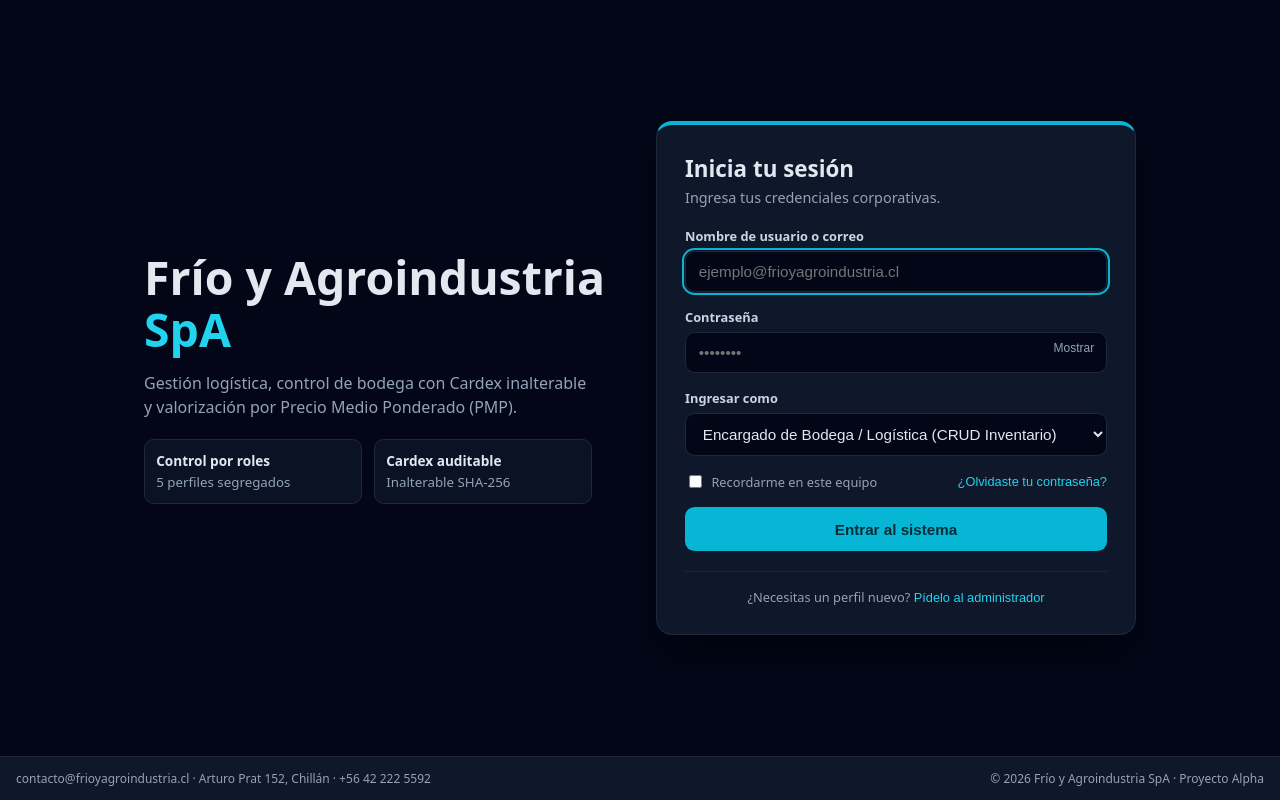
After one commit to camipmoralesz-cmyk/EVS3-proyecto--alpha, a Django app: page /cuentas/login/ in a window 1280 px wide. The commit adds this page. Run offline with Django 5.2, Linux system fonts and the light colour scheme.

Commit message:
Agrega login con roles (RBAC), bloqueo por reintentos y cierre de sesion

```diff
--- /dev/null
+++ b/apps/usuarios/forms.py
@@ -0,0 +1,63 @@
+from django import forms
+from django.contrib.auth import authenticate, get_user_model
+
+from .roles import ROLES, tiene_rol
+
+
+class LoginForm(forms.Form):
+    username = forms.CharField(
+        label='Nombre de usuario o correo',
+        widget=forms.TextInput(attrs={
+            'autocomplete': 'username',
+            'placeholder': 'ejemplo@frioyagroindustria.cl',
+            'autofocus': True,
+        }),
+    )
+    password = forms.CharField(
+        label='Contraseña',
+        widget=forms.PasswordInput(attrs={
+            'autocomplete': 'current-password',
+            'placeholder': '••••••••',
+        }),
+    )
+    rol = forms.ChoiceField(
+        label='Ingresar como',
+        choices=[(r['id'], f"{r['name']} ({r['badge']})") for r in ROLES],
+    )
+    recordarme = forms.BooleanField(label='Recordarme en este equipo', required=False)
+
+    def __init__(self, *args, request=None, **kwargs):
+        super().__init__(*args, **kwargs)
+        self.request = request
+        self.user = None
+        # 'credenciales' = usuario/clave incorrectos, 'rol' = no tiene ese rol
+        self.error_tipo = None
+
+    def clean(self):
+        datos = super().clean()
+        ident = datos.get('username')
+        clave = datos.get('password')
+        rol = datos.get('rol')
+        if not (ident and clave and rol):
+            return datos
+
+        username = ident
+        if '@' in ident:
+            User = get_user_model()
+            u = User.objects.filter(email__iexact=ident).first()
+            if u:
+                username = u.get_username()
+
+        user = authenticate(self.request, username=username, password=clave)
+        if user is None:
+            self.error_tipo = 'credenciales'
+            raise forms.ValidationError('Usuario o contraseña incorrectos.')
+
+        if not tiene_rol(user, rol):
+            self.error_tipo = 'rol'
+            raise forms.ValidationError(
+                'Tu cuenta no tiene permisos para ingresar con el rol seleccionado.'
+            )
+
+        self.user = user
+        return datos
--- /dev/null
+++ b/apps/usuarios/urls.py
@@ -0,0 +1,12 @@
+from django.contrib.auth.views import LogoutView
+from django.urls import path
+
+from . import views
+
+app_name = 'usuarios'
+
+urlpatterns = [
+    path('login/', views.login_view, name='login'),
+    path('logout/', LogoutView.as_view(), name='logout'),  # solo acepta POST
+    path('inicio/', views.inicio, name='inicio'),
+]
--- a/apps/usuarios/views.py
+++ b/apps/usuarios/views.py
@@ -1,3 +1,83 @@
-from django.shortcuts import render
+import time
 
-# Create your views here.
+from django.conf import settings
+from django.contrib.auth import login
+from django.contrib.auth.decorators import login_required
+from django.core.cache import cache
+from django.shortcuts import redirect, render
+from django.utils.http import url_has_allowed_host_and_scheme
+from django.views.decorators.cache import never_cache
+
+from .forms import LoginForm
+from .roles import roles_de
+
+MAX_INTENTOS = 3          # fallos seguidos antes de bloquear
+BLOQUEO_SEGUNDOS = 30     # duración del bloqueo (súbelo en producción)
+VENTANA_FALLOS = 15 * 60  # los fallos se olvidan tras 15 min sin intentos
+
+
+def _claves(request, ident):
+    base = f"{ident.strip().lower()}:{request.META.get('REMOTE_ADDR', '')}"
+    return f'login_fallos:{base}', f'login_bloqueo:{base}'
+
+
+def _segundos_bloqueo(clave_bloqueo):
+    hasta = cache.get(clave_bloqueo)
+    if not hasta:
+        return 0
+    return max(0, int(hasta - time.time()) + 1)
+
+
+def _destino(request):
+    siguiente = request.POST.get('next') or request.GET.get('next') or ''
+    if siguiente and url_has_allowed_host_and_scheme(
+        siguiente, allowed_hosts={request.get_host()},
+        require_https=request.is_secure(),
+    ):
+        return siguiente
+    return settings.LOGIN_REDIRECT_URL
+
+
+@never_cache
+def login_view(request):
+    if request.user.is_authenticated:
+        return redirect(settings.LOGIN_REDIRECT_URL)
+
+    form = LoginForm(request.POST or None, request=request)
+    bloqueado = 0
+    modal_clave = False
+
+    if request.method == 'POST':
+        ident = request.POST.get('username', '')
+        k_fallos, k_bloqueo = _claves(request, ident)
+        bloqueado = _segundos_bloqueo(k_bloqueo)
+
+        if not bloqueado:
+            if form.is_valid():
+                cache.delete_many([k_fallos, k_bloqueo])
+                login(request, form.user)
+                if not form.cleaned_data['recordarme']:
+                    request.session.set_expiry(0)  # expira al cerrar el navegador
+                return redirect(_destino(request))
+
+            if form.error_tipo == 'credenciales':
+                fallos = cache.get(k_fallos, 0) + 1
+                cache.set(k_fallos, fallos, VENTANA_FALLOS)
+                if fallos >= MAX_INTENTOS:
+                    cache.set(k_bloqueo, time.time() + BLOQUEO_SEGUNDOS, BLOQUEO_SEGUNDOS)
+                    cache.delete(k_fallos)
+                    bloqueado = BLOQUEO_SEGUNDOS
+                else:
+                    modal_clave = True
+
+    return render(request, 'usuarios/login.html', {
+        'form': form,
+        'next': request.GET.get('next', ''),
+        'bloqueado': bloqueado,
+        'modal_clave': modal_clave,
+    })
+
+
+@login_required
+def inicio(request):
+    return render(request, 'usuarios/inicio.html', {'roles_usuario': roles_de(request.user)})
--- a/config/settings.py
+++ b/config/settings.py
@@ -134,3 +134,7 @@ MAILERS = {
         'BACKEND': 'django.core.mail.backends.console.EmailBackend',
     },
 }
+
+LOGIN_URL = 'usuarios:login'
+LOGIN_REDIRECT_URL = '/inventario/stock/'
+LOGOUT_REDIRECT_URL = 'usuarios:login'
--- a/config/urls.py
+++ b/config/urls.py
@@ -8,4 +8,5 @@ urlpatterns = [
     path('catalogo/', include('apps.catalogo.urls')),
     path('entidades/', include('apps.entidades.urls')),
     path('inventario/', include('apps.inventario.urls')),
+    path('cuentas/', include('apps.usuarios.urls')),
 ]
--- /dev/null
+++ b/templates/usuarios/login.html
@@ -0,0 +1,168 @@
+<!DOCTYPE html>
+<html lang="es">
+<head>
+  <meta charset="utf-8">
+  <meta name="viewport" content="width=device-width, initial-scale=1">
+  <title>Iniciar sesión · Proyecto Alpha</title>
+  <style>
+    :root{--fondo:#020617;--panel:#0f172a;--borde:#1e293b;--texto:#e2e8f0;--suave:#94a3b8;--cian:#06b6d4;--cian-claro:#22d3ee;--rojo:#fb7185}
+    *{box-sizing:border-box}
+    body{margin:0;min-height:100vh;display:flex;flex-direction:column;background:var(--fondo);color:var(--texto);font-family:system-ui,-apple-system,"Segoe UI",sans-serif}
+    main{flex:1;display:grid;grid-template-columns:1fr;gap:2rem;align-items:center;max-width:64rem;width:100%;margin:0 auto;padding:2rem 1rem}
+    @media(min-width:900px){main{grid-template-columns:1fr 1fr}}
+    .marca h1{font-size:clamp(1.9rem,4vw,2.9rem);line-height:1.1;margin:0 0 .75rem}
+    .marca h1 span{color:var(--cian-claro)}
+    .marca p{color:var(--suave);max-width:28rem;line-height:1.5}
+    .datos{display:grid;grid-template-columns:1fr 1fr;gap:.75rem;max-width:28rem;margin-top:1.25rem}
+    .datos div{background:rgba(15,23,42,.7);border:1px solid var(--borde);border-radius:.6rem;padding:.7rem}
+    .datos b{display:block;font-size:.85rem}
+    .datos small{color:var(--suave)}
+    .tarjeta{background:var(--panel);border:1px solid var(--borde);border-top:4px solid var(--cian);border-radius:1rem;padding:1.75rem;box-shadow:0 20px 40px rgba(0,0,0,.4)}
+    .tarjeta h2{margin:0;font-size:1.4rem}
+    .sub{color:var(--suave);font-size:.9rem;margin:.25rem 0 1.25rem}
+    label{display:block;font-size:.8rem;font-weight:600;color:#cbd5e1;margin:0 0 .35rem}
+    .campo{margin-bottom:1rem;position:relative}
+    input[type=text],input[type=password],select{width:100%;padding:.7rem .8rem;background:var(--fondo);border:1px solid var(--borde);border-radius:.6rem;color:var(--texto);font-size:.95rem}
+    input:focus,select:focus,button:focus-visible,a:focus-visible{outline:2px solid var(--cian);outline-offset:1px}
+    input:disabled,select:disabled{opacity:.5}
+    .ver{position:absolute;right:.5rem;top:1.75rem;background:none;border:0;color:var(--suave);font-size:.75rem;cursor:pointer;padding:.3rem}
+    .fila{display:flex;justify-content:space-between;align-items:center;gap:.5rem;flex-wrap:wrap;font-size:.8rem;margin-bottom:1rem}
+    .fila label{display:flex;align-items:center;gap:.4rem;margin:0;font-weight:400;color:var(--suave)}
+    .enlace{background:none;border:0;color:var(--cian-claro);cursor:pointer;font-size:.8rem;padding:0}
+    .enlace:hover{text-decoration:underline}
+    .entrar{width:100%;padding:.85rem;background:var(--cian);color:#042f3a;font-weight:700;font-size:.95rem;border:0;border-radius:.6rem;cursor:pointer}
+    .entrar:hover:not(:disabled){background:var(--cian-claro)}
+    .entrar:disabled{opacity:.5;cursor:not-allowed}
+    .alerta{border-radius:.6rem;padding:.8rem;font-size:.85rem;margin-bottom:1rem;border:1px solid rgba(244,63,94,.5);background:rgba(136,19,55,.35);color:#fecdd3}
+    .alerta b{color:var(--rojo);display:block;margin-bottom:.15rem}
+    .pie{margin-top:1.25rem;padding-top:1rem;border-top:1px solid var(--borde);text-align:center;font-size:.8rem;color:var(--suave)}
+    .modal{position:fixed;inset:0;background:rgba(2,6,23,.8);display:none;align-items:center;justify-content:center;padding:1rem;z-index:10}
+    .modal.abierto{display:flex}
+    .modal>div{max-width:24rem;width:100%;text-align:center;border-radius:1rem;padding:1.5rem}
+    .modal-clave>div{background:#164e63;border:2px solid var(--cian-claro)}
+    .modal-clave h3{margin:0 0 .75rem;color:#a5f3fc;font-size:1.4rem}
+    .modal-clave p{background:rgba(8,51,68,.7);border:1px solid rgba(6,182,212,.4);border-radius:.5rem;padding:.75rem;font-size:.85rem;color:#cffafe}
+    .modal-info>div{background:var(--panel);border:1px solid var(--borde);text-align:left}
+    .modal button.cerrar{margin-top:1rem;width:100%;padding:.6rem;border:0;border-radius:.6rem;background:#fff;color:#020617;font-weight:700;cursor:pointer}
+    footer{background:var(--panel);border-top:1px solid var(--borde);padding:.8rem 1rem;font-size:.75rem;color:var(--suave);display:flex;flex-wrap:wrap;gap:.5rem 1.25rem;justify-content:space-between}
+    @media(prefers-reduced-motion:no-preference){.alerta{animation:sacudir .4s ease-in-out}}
+    @keyframes sacudir{0%,100%{transform:translateX(0)}20%,60%{transform:translateX(-5px)}40%,80%{transform:translateX(5px)}}
+  </style>
+</head>
+<body>
+<main>
+  <section class="marca">
+    <h1>Frío y Agroindustria <span>SpA</span></h1>
+    <p>Gestión logística, control de bodega con Cardex inalterable y valorización por Precio Medio Ponderado (PMP).</p>
+    <div class="datos">
+      <div><b>Control por roles</b><small>5 perfiles segregados</small></div>
+      <div><b>Cardex auditable</b><small>Inalterable SHA-256</small></div>
+    </div>
+  </section>
+
+  <section class="tarjeta">
+    <h2>Inicia tu sesión</h2>
+    <p class="sub">Ingresa tus credenciales corporativas.</p>
+
+    {% if bloqueado %}
+      <div class="alerta" role="alert">
+        <b>Cuenta bloqueada temporalmente</b>
+        Superaste el límite de intentos fallidos. Espera <strong id="cuenta">{{ bloqueado }}</strong> segundos.
+      </div>
+    {% elif form.non_field_errors and not modal_clave %}
+      <div class="alerta" role="alert">{{ form.non_field_errors.0 }}</div>
+    {% endif %}
+
+    <form method="post" id="form-login" novalidate>
+      {% csrf_token %}
+      <input type="hidden" name="next" value="{{ next }}">
+
+      <div class="campo">
+        <label for="{{ form.username.id_for_label }}">{{ form.username.label }}</label>
+        {{ form.username }}
+      </div>
+
+      <div class="campo">
+        <label for="{{ form.password.id_for_label }}">{{ form.password.label }}</label>
+        {{ form.password }}
+        <button type="button" class="ver" id="ver-clave" aria-label="Mostrar u ocultar contraseña">Mostrar</button>
+      </div>
+
+      <div class="campo">
+        <label for="{{ form.rol.id_for_label }}">{{ form.rol.label }}</label>
+        {{ form.rol }}
+      </div>
+
+      <div class="fila">
+        <label>{{ form.recordarme }} {{ form.recordarme.label }}</label>
+        <button type="button" class="enlace" data-abrir="modal-ayuda">¿Olvidaste tu contraseña?</button>
+      </div>
+
+      <button type="submit" class="entrar" id="btn-entrar">Entrar al sistema</button>
+    </form>
+
+    <div class="pie">
+      ¿Necesitas un perfil nuevo?
+      <button type="button" class="enlace" data-abrir="modal-ayuda">Pídelo al administrador</button>
+    </div>
+  </section>
+</main>
+
+<div class="modal modal-clave {% if modal_clave %}abierto{% endif %}" id="modal-clave" role="dialog" aria-modal="true" aria-labelledby="t-clave">
+  <div>
+    <h3 id="t-clave">¡Ups!</h3>
+    <p>La contraseña o el usuario no son válidos. Revisa los datos e inténtalo de nuevo.</p>
+    <button type="button" class="cerrar" data-cerrar>Entendido</button>
+  </div>
+</div>
+
+<div class="modal modal-info" id="modal-ayuda" role="dialog" aria-modal="true" aria-labelledby="t-ayuda">
+  <div>
+    <h3 id="t-ayuda" style="margin-top:0">Soporte TI</h3>
+    <p style="color:var(--suave);font-size:.9rem">Para recuperar tu contraseña o solicitar un perfil, escribe a soporte con tu nombre y el rol que necesitas.</p>
+    <p style="font-size:.9rem">contacto@frioyagroindustria.cl<br>+56 42 222 5592</p>
+    <button type="button" class="cerrar" data-cerrar>Cerrar</button>
+  </div>
+</div>
+
+<footer>
+  <span>contacto@frioyagroindustria.cl · Arturo Prat 152, Chillán · +56 42 222 5592</span>
+  <span>© 2026 Frío y Agroindustria SpA · Proyecto Alpha</span>
+</footer>
+
+<script>
+  // Mostrar / ocultar contraseña
+  const clave = document.getElementById('id_password');
+  const ver = document.getElementById('ver-clave');
+  ver.addEventListener('click', () => {
+    const oculta = clave.type === 'password';
+    clave.type = oculta ? 'text' : 'password';
+    ver.textContent = oculta ? 'Ocultar' : 'Mostrar';
+  });
+
+  // Modales
+  document.querySelectorAll('[data-abrir]').forEach(b =>
+    b.addEventListener('click', () => document.getElementById(b.dataset.abrir).classList.add('abierto')));
+  document.querySelectorAll('.modal').forEach(m => {
+    m.addEventListener('click', e => { if (e.target === m || e.target.hasAttribute('data-cerrar')) m.classList.remove('abierto'); });
+  });
+  document.addEventListener('keydown', e => {
+    if (e.key === 'Escape') document.querySelectorAll('.modal.abierto').forEach(m => m.classList.remove('abierto'));
+  });
+
+   // Cuenta regresiva del bloqueo (el servidor es quien lo aplica de verdad)
+  (function () {
+    const form = document.getElementById('form-login');
+    let t = parseInt(form.dataset.bloqueado, 10) || 0;
+    if (t <= 0) return;
+    const span = document.getElementById('cuenta');
+    form.querySelectorAll('input:not([type=hidden]),select,button[type=submit]').forEach(el => el.disabled = true);
+    const id = setInterval(() => {
+      t -= 1;
+      span.textContent = Math.max(t, 0);
+      if (t <= 0) { clearInterval(id); window.location.href = window.location.pathname; }
+    }, 1000);
+  })();
+</script>
+</body>
+</html>
```
Also changed, not shown: apps/usuarios/management/commands/crear_roles.py (added, +29 -0 lines), apps/usuarios/roles.py (added, +79 -0 lines), templates/403.html (added, +25 -0 lines), templates/base.html (+13 -1 lines), templates/usuarios/inicio.html (added, +39 -0 lines), apps/usuarios/management/__init__.py (added), apps/usuarios/management/commands/__init__.py (added).
